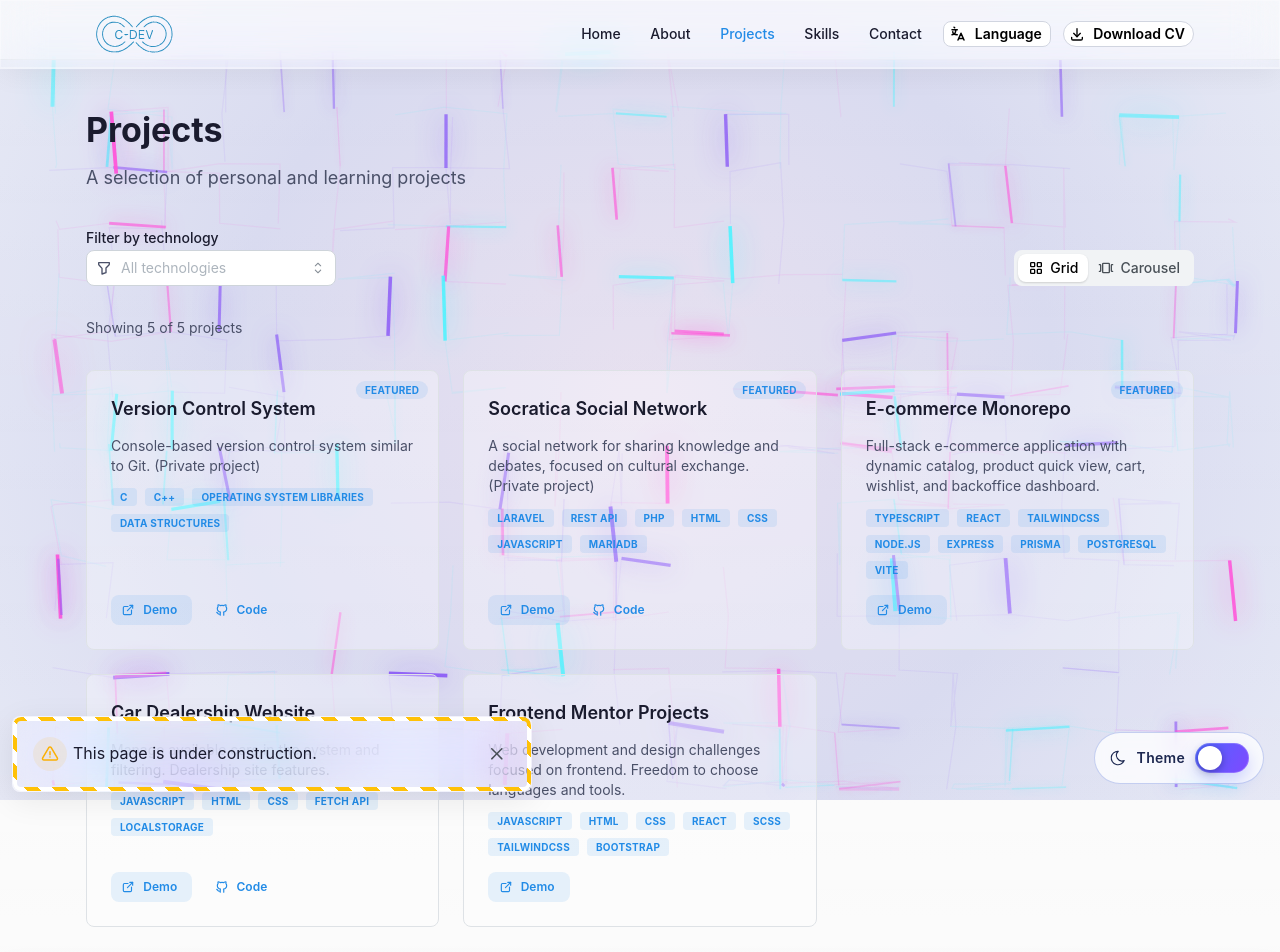
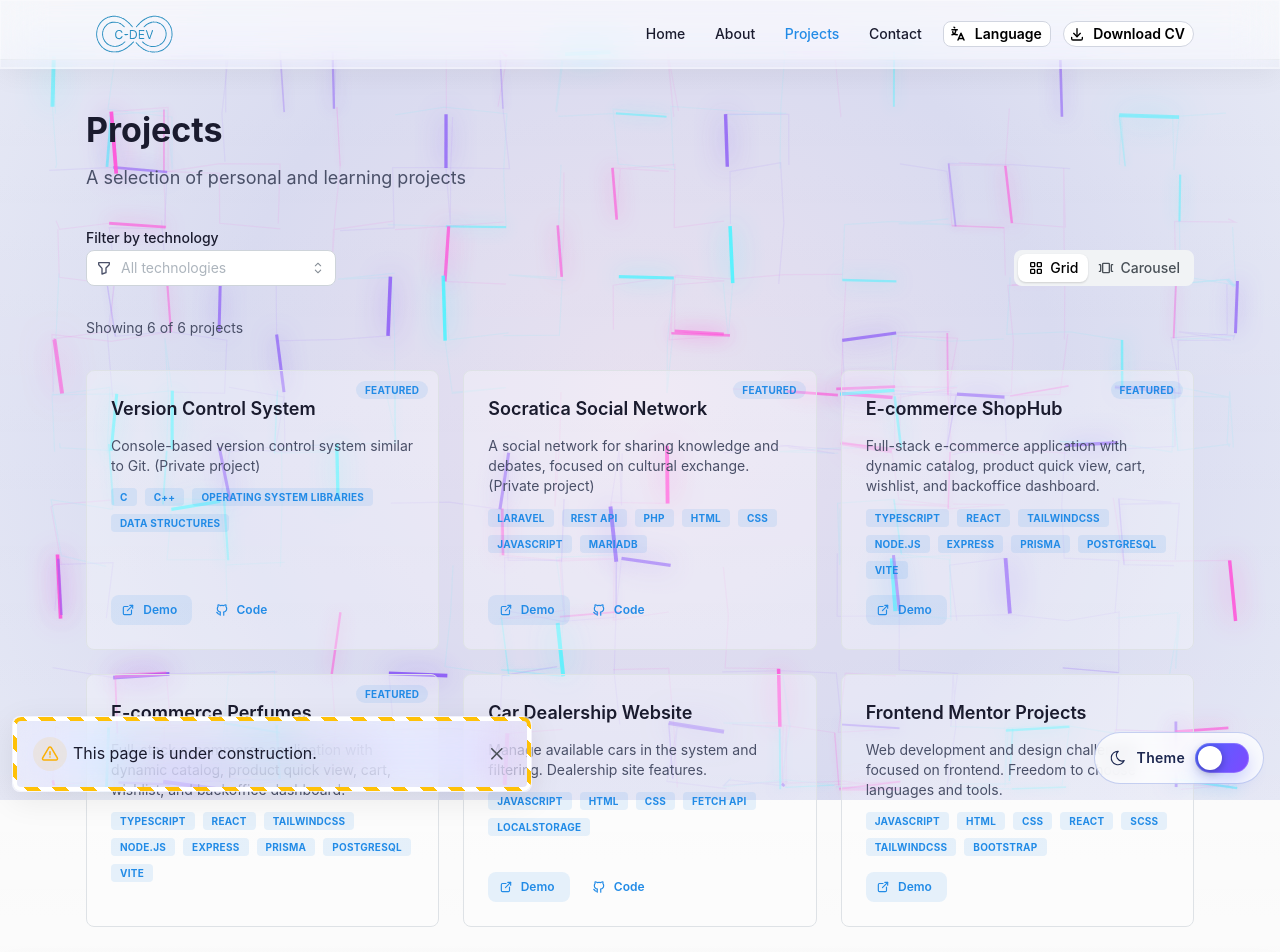
Before and after one commit to cristianbarreiro/cristianbarreiro.github.io, a React (Vite) app: page /projects in a window 1280 px wide. Shown: the top 952 px of the page. Built offline with nearby package versions, Linux system fonts and the light colour scheme.

Commit message:
feat: habilitar y deshabilitar paginas del navbar & agregar proyecto perfumes

```diff
--- a/src/components/Navbar.jsx
+++ b/src/components/Navbar.jsx
@@ -27,15 +27,18 @@ import { useTranslation } from 'react-i18next';
 // Definición de enlaces de navegación
 // Cada enlace tiene: path, label, icon
 const navLinks = [
-    { path: '/', labelKey: 'nav.home', icon: IconHome },
-    { path: '/about', labelKey: 'nav.about', icon: IconUser },
-    { path: '/projects', labelKey: 'nav.projects', icon: IconFolder },
-    { path: '/skills', labelKey: 'nav.skills', icon: IconCode },
-    { path: '/contact', labelKey: 'nav.contact', icon: IconMail },
+    { path: '/', labelKey: 'nav.home', icon: IconHome, enabled: true },
+    { path: '/about', labelKey: 'nav.about', icon: IconUser, enabled: true },
+    { path: '/projects', labelKey: 'nav.projects', icon: IconFolder, enabled: true },
+    { path: '/skills', labelKey: 'nav.skills', icon: IconCode, enabled: false },
+    { path: '/contact', labelKey: 'nav.contact', icon: IconMail, enabled: true },
 ];
+
+const getEnabledNavLinks = () => navLinks.filter((link) => link.enabled);
 
 function Navbar() {
     const { t } = useTranslation();
+    const enabledNavLinks = getEnabledNavLinks();
 
     // Estado para el drawer del menú móvil
     const [drawerOpened, { toggle: toggleDrawer, close: closeDrawer }] =
@@ -79,7 +82,7 @@ function Navbar() {
 
                         {/* Navegación desktop (oculta en móvil) */}
                         <Group gap="sm" visibleFrom="sm">
-                            {navLinks.map((link) => (
+                            {enabledNavLinks.map((link) => (
                                 <Text
                                     key={link.path}
                                     component={Link}
@@ -145,7 +148,7 @@ function Navbar() {
                 zIndex={200}
             >
                 <Stack gap="xs">
-                    {navLinks.map((link) => (
+                    {enabledNavLinks.map((link) => (
                         <NavLink
                             key={link.path}
                             component={Link}
--- a/src/data/projects.js
+++ b/src/data/projects.js
@@ -70,7 +70,7 @@ const projectsByLanguage = {
         },
         {
             id: 5,
-            title: 'E-commerce Monorepo',
+            title: 'E-commerce ShopHub',
             description:
                 'Aplicación e-commerce full-stack con catálogo dinámico, vista rápida de productos, carrito, favoritos y panel de backoffice.',
             longDescription:
@@ -90,6 +90,28 @@ const projectsByLanguage = {
             repoUrl: '',
             featured: true
         },
+        {
+            id: 6,
+            title: 'E-commerce Perfumes',
+            description:
+                'Aplicación e-commerce full-stack con catálogo dinámico, vista rápida de productos, carrito, favoritos y panel de backoffice.',
+            longDescription:
+                'Proyecto e-commerce en arquitectura monorepo con frontend en React + TypeScript y backend en Node.js/Express + Prisma. Incluye Home con carruseles dinámicos, filtros por categoría/subcategoría/colecciones, modal de vista rápida, carrito y wishlist, además de backoffice para gestión de productos y colecciones.',
+            image: null,
+            tags: [
+                'TypeScript',
+                'React',
+                'TailwindCSS',
+                'Node.js',
+                'Express',
+                'Prisma',
+                'PostgreSQL',
+                'Vite'
+            ],
+            demoUrl: '',
+            repoUrl: '',
+            featured: true
+        }
     ],
     en: [
         {
@@ -146,7 +168,7 @@ const projectsByLanguage = {
         },
         {
             id: 5,
-            title: 'E-commerce Monorepo',
+            title: 'E-commerce ShopHub',
             description:
                 'Full-stack e-commerce application with dynamic catalog, product quick view, cart, wishlist, and backoffice dashboard.',
             longDescription:
@@ -166,6 +188,28 @@ const projectsByLanguage = {
             repoUrl: '',
             featured: true,
         },
+        {
+            id: 6,
+            title: 'E-commerce Perfumes',
+            description:
+                'Full-stack e-commerce application with dynamic catalog, product quick view, cart, wishlist, and backoffice dashboard.',
+            longDescription:
+                'E-commerce project using a monorepo architecture with a React + TypeScript frontend and a Node.js/Express + Prisma backend. It includes a Home page with dynamic carousels, filters by category/subcategory/collections, a quick-view modal, cart and wishlist features, plus a backoffice for product and collection management.',
+            image: null,
+            tags: [
+                'TypeScript',
+                'React',
+                'TailwindCSS',
+                'Node.js',
+                'Express',
+                'Prisma',
+                'PostgreSQL',
+                'Vite'
+            ],
+            demoUrl: '',
+            repoUrl: '',
+            featured: true,
+        }
     ],
 };
 
```
